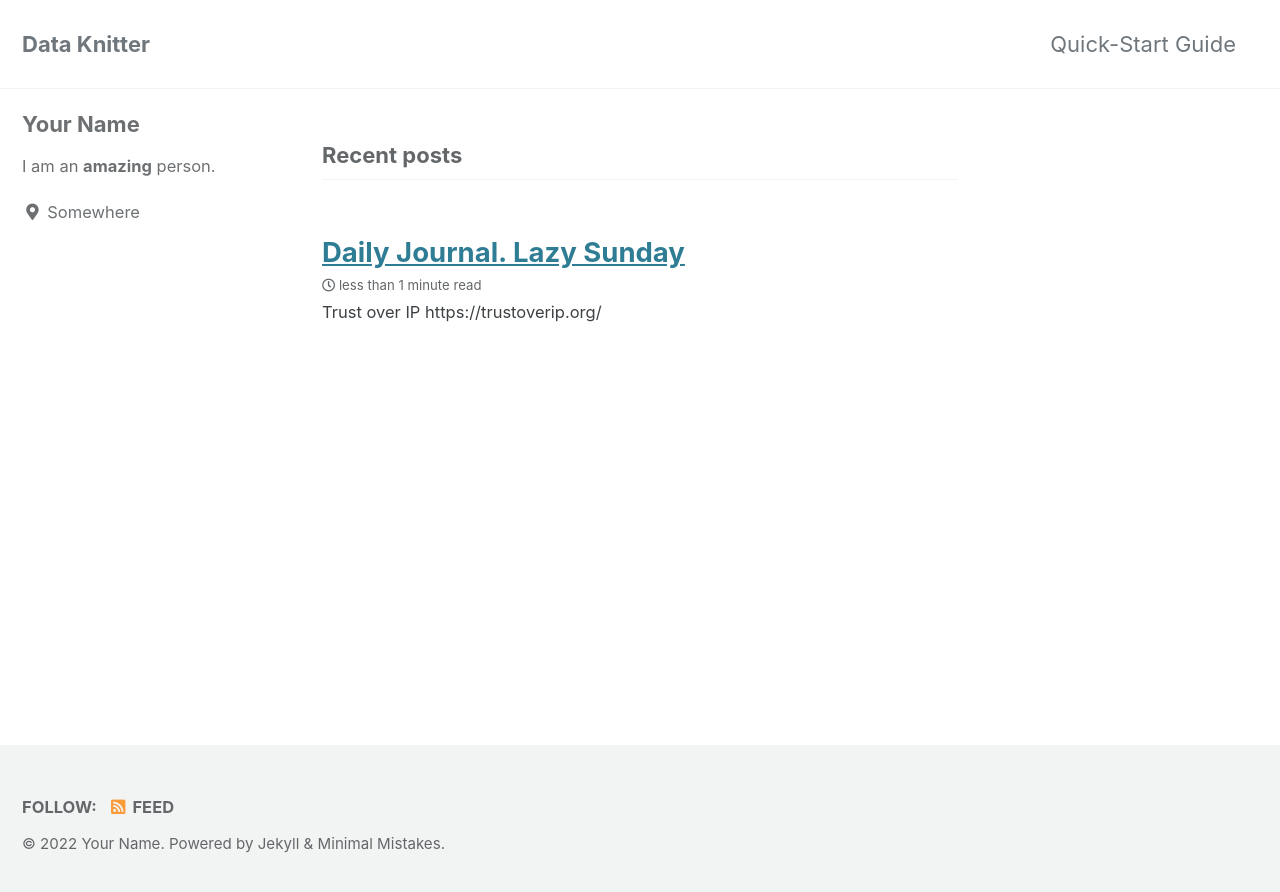
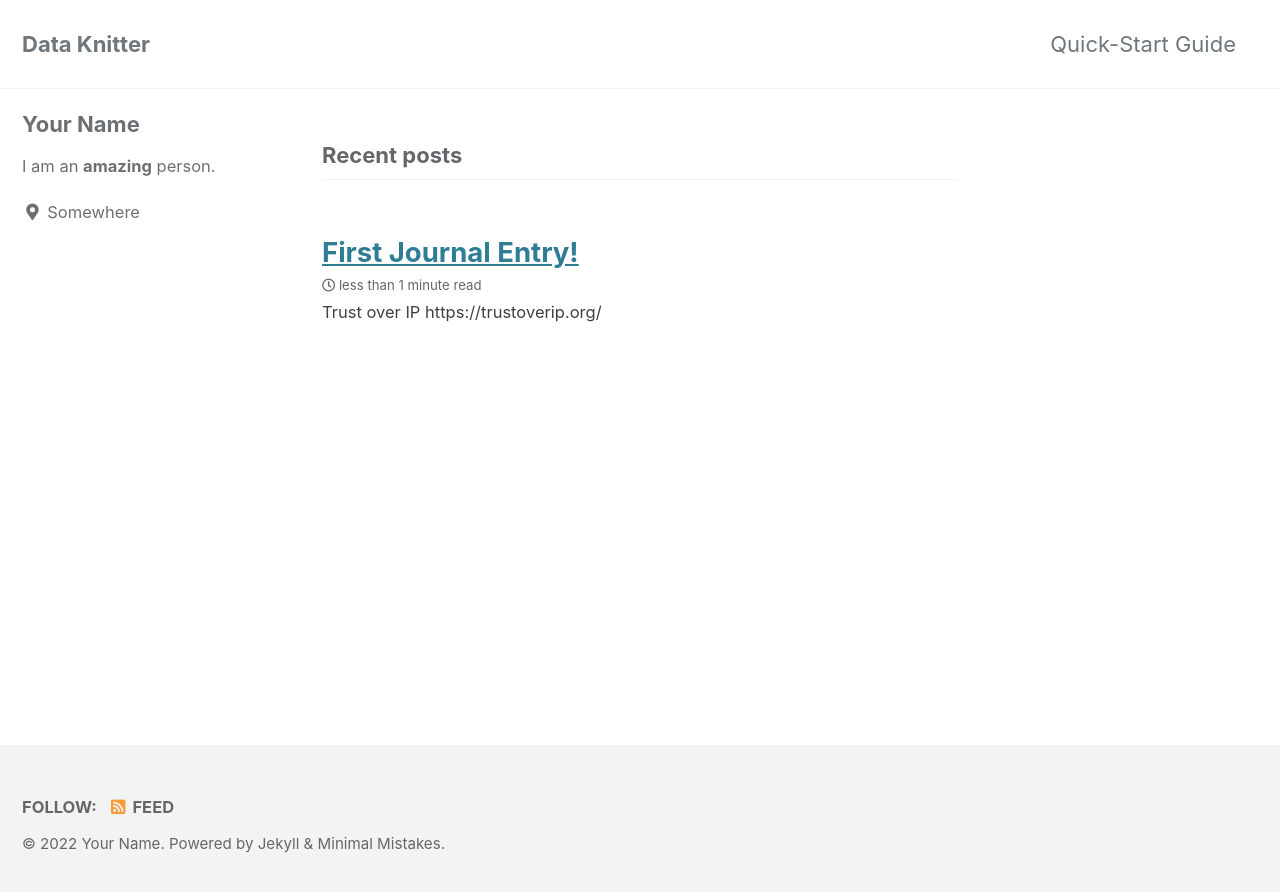
Before and after one commit to BasalGanglia/BasalGanglia.github.io, a Jekyll site: the page built from index.html, in a window 1280 px wide. Shown: the top 892 px of the page. Built offline with Jekyll 4.4.1, drawn with Linux system fonts in a browser that asks for light colours; cached includes are drawn as plain includes; the list of posts is cut into pages by our own code.

Commit message:
changes from past

```diff
--- a/_posts/2022-02-13-testing_images.md
+++ b/_posts/2022-02-13-testing_images.md
@@ -1,9 +1,11 @@
 ---
 layout: post
-title: Daily Journal. Lazy Sunday
+title: First Journal Entry!
 author: User
-summary: Studying Jekyll and github pages to set this up
+summary: Daily Journal. Lazy Sunday Studying Jekyll and github pages to set this up
 ---
+
+
 # Trust over IP
 https://trustoverip.org/
 
```
Also changed, not shown: _pages/k8studies.md (added, +10 -0 lines), _pages/learningjournal.md (+1 -0 lines).
